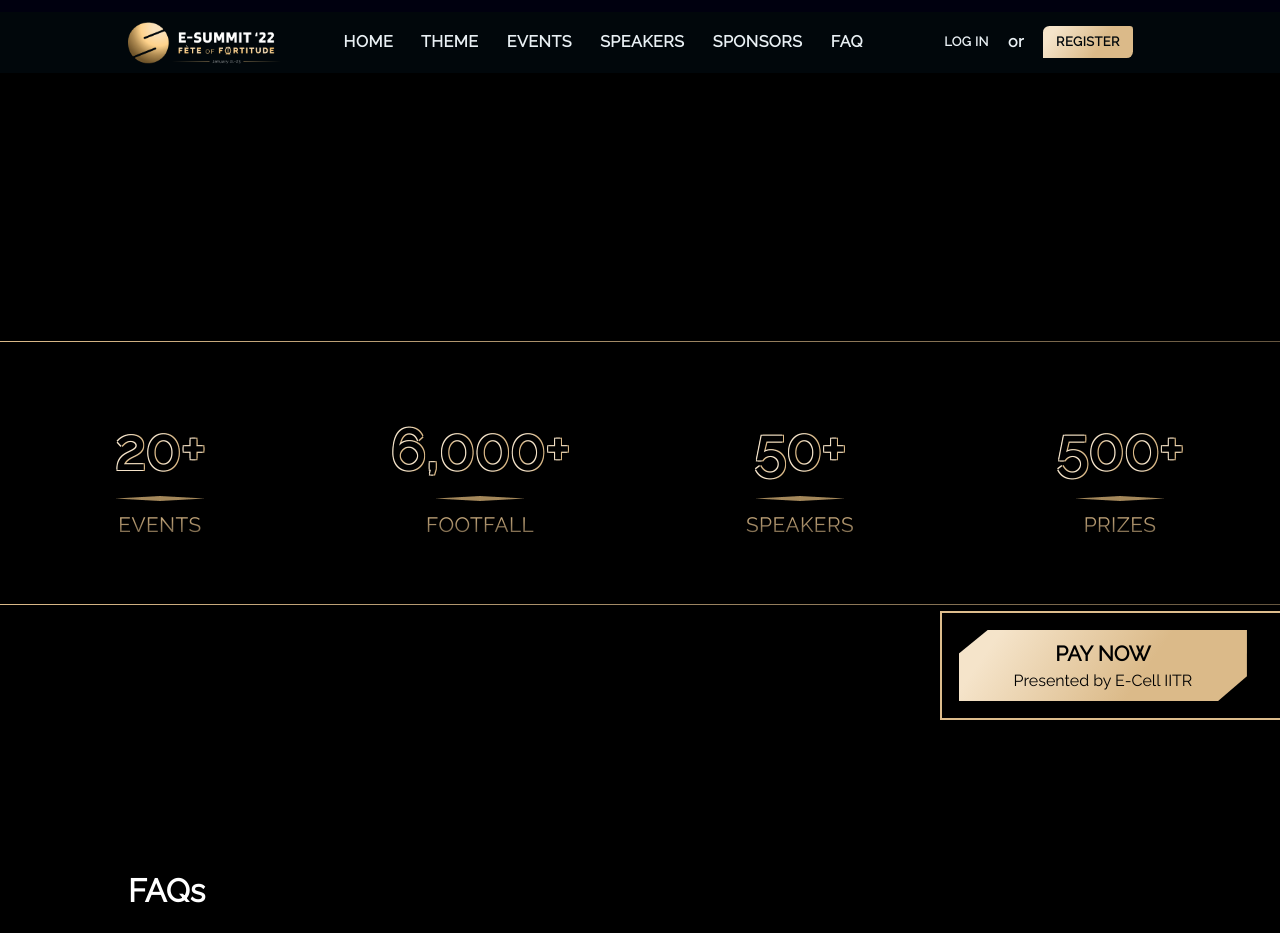
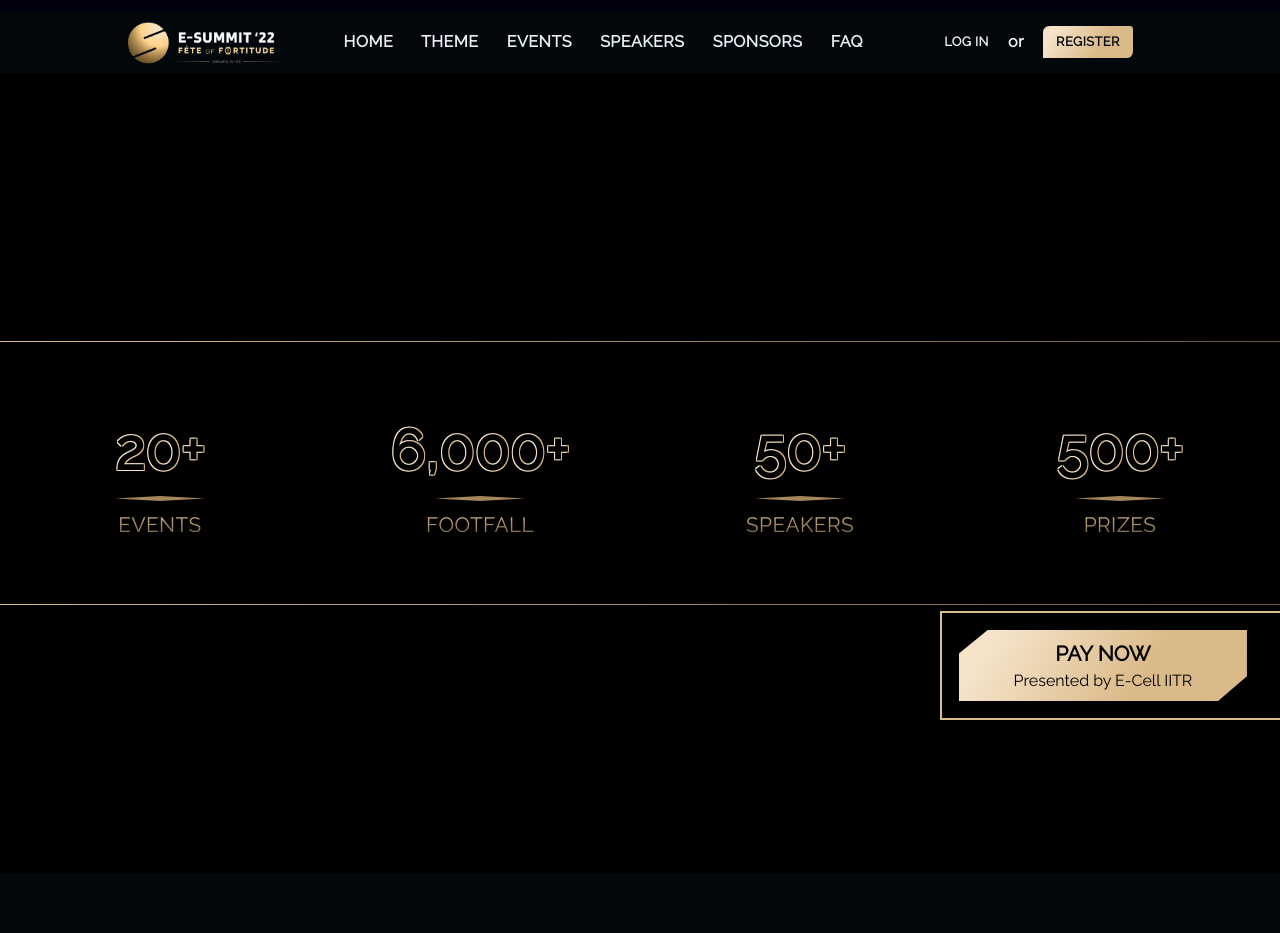
Before and after one commit to Ecell-IITR/Esummit22-frontend, a Next.js app: page / in a window 1280 px wide. Shown: the top 933 px of the page. Built offline with nearby package versions, Linux system fonts and the light colour scheme; no server answers; a web font is replaced by a local one.

Commit message:
Removed faq from _app.js
Signed-off-by: Darkshredder <srivastavayash58@gmail.com>

```diff
--- a/pages/_app.js
+++ b/pages/_app.js
@@ -46,7 +46,6 @@ function MyApp({ Component, pageProps }) {
         </Script>
         <Header />
         <Component {...pageProps} />
-        <Faq />
         <Footer />
         <PayNowCard />
       </MobileProvider>
```
